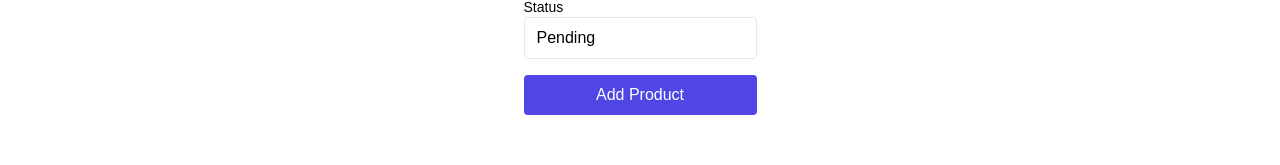
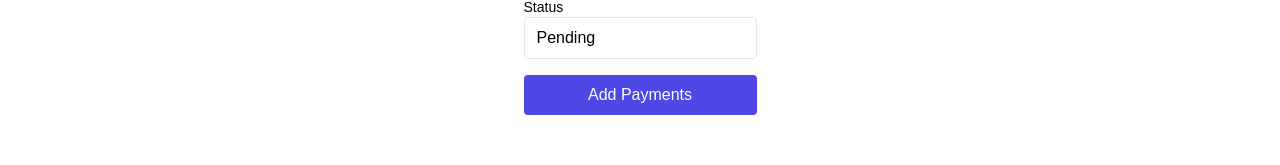
Before and after one commit to Lovehansa046/Praktika_14.10.24, a Next.js app: page /payments in a window 1280 px wide. Shown: the part 1186-1351 px from the top of the page. Built offline with nearby package versions, Linux system fonts and the light colour scheme.

Commit message:
Create form add

```diff
--- a/app/payments/page.tsx
+++ b/app/payments/page.tsx
@@ -178,7 +178,7 @@ export default function Payments() {
                         type="submit"
                         className="w-full bg-indigo-600 text-white py-2 rounded hover:bg-indigo-700"
                     >
-                        Add Product
+                        Add Payments
                     </button>
                 </form>
             </div>
```
